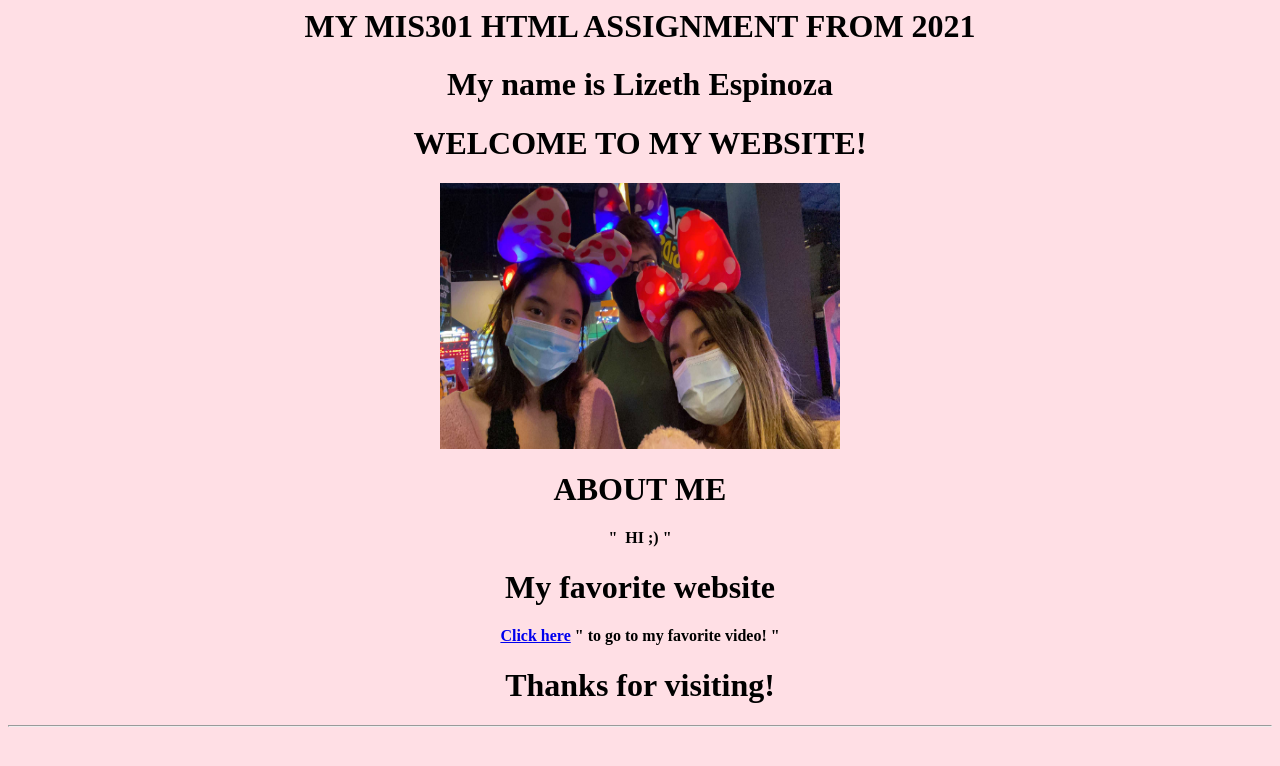
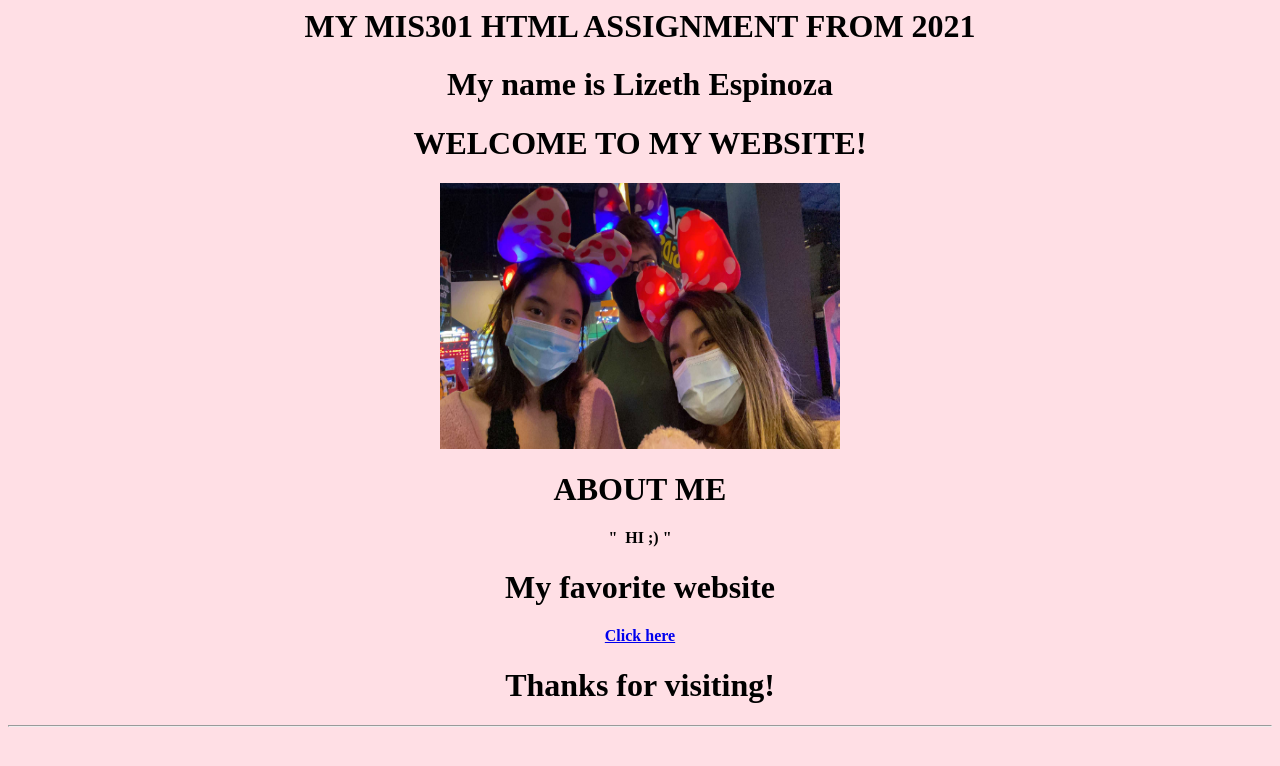
Before and after one commit to lizeth790/lizeth790.github.io, a plain HTML site: page index.html in a window 1280 px wide. Drawn offline with Linux system fonts and the light colour scheme.

Commit message:
Update index.html

```diff
--- a/index.html
+++ b/index.html
@@ -15,7 +15,6 @@
         <h1 style= "text-align: center;font-family:signpaiter;">My favorite website </h1>
         <p style="text-align: center;font-family:heiti sc;">
           <a href="https://www.youtube.com/watch?v=Xrg53ZPXetw">Click here</a>
-          " to go to my favorite video! "
         </p>
         <h1 style="text-align:center;font-family:signpaiter;"> Thanks for visiting! </h1>
         <hr>
```
